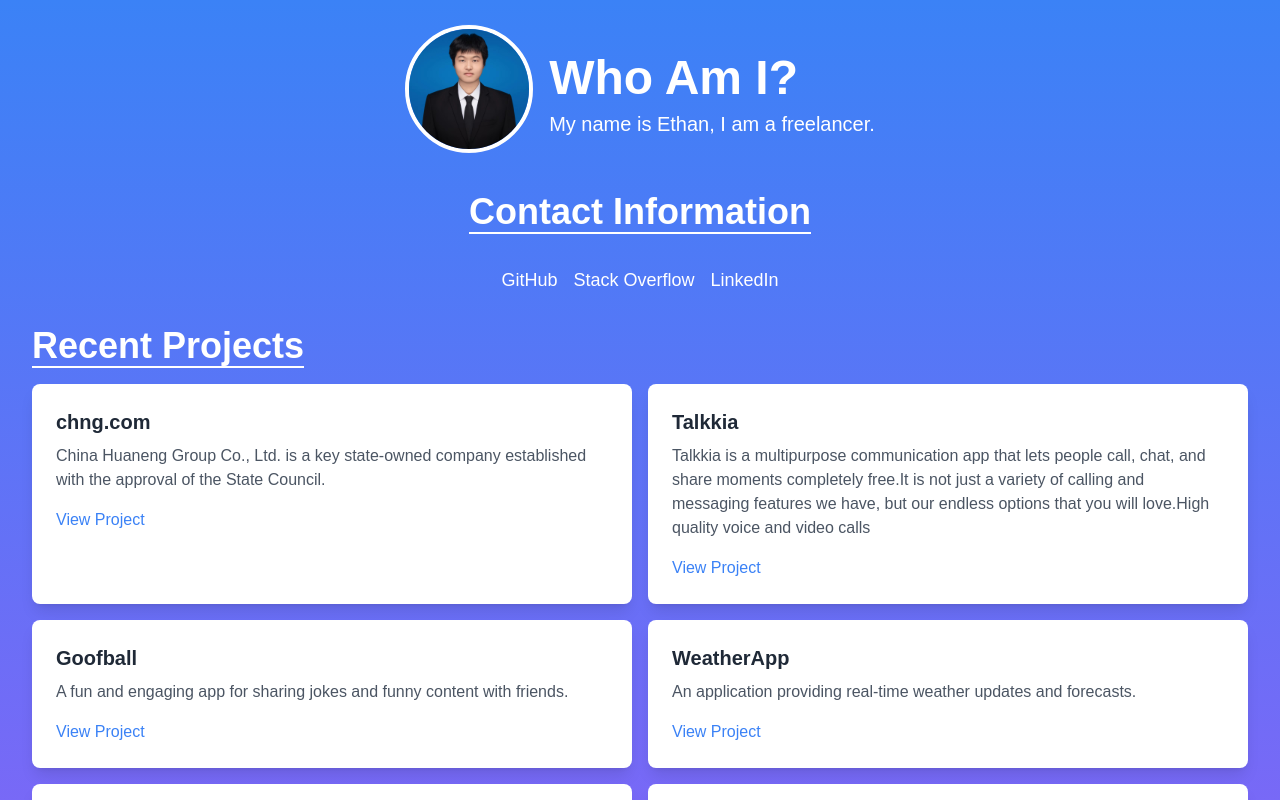
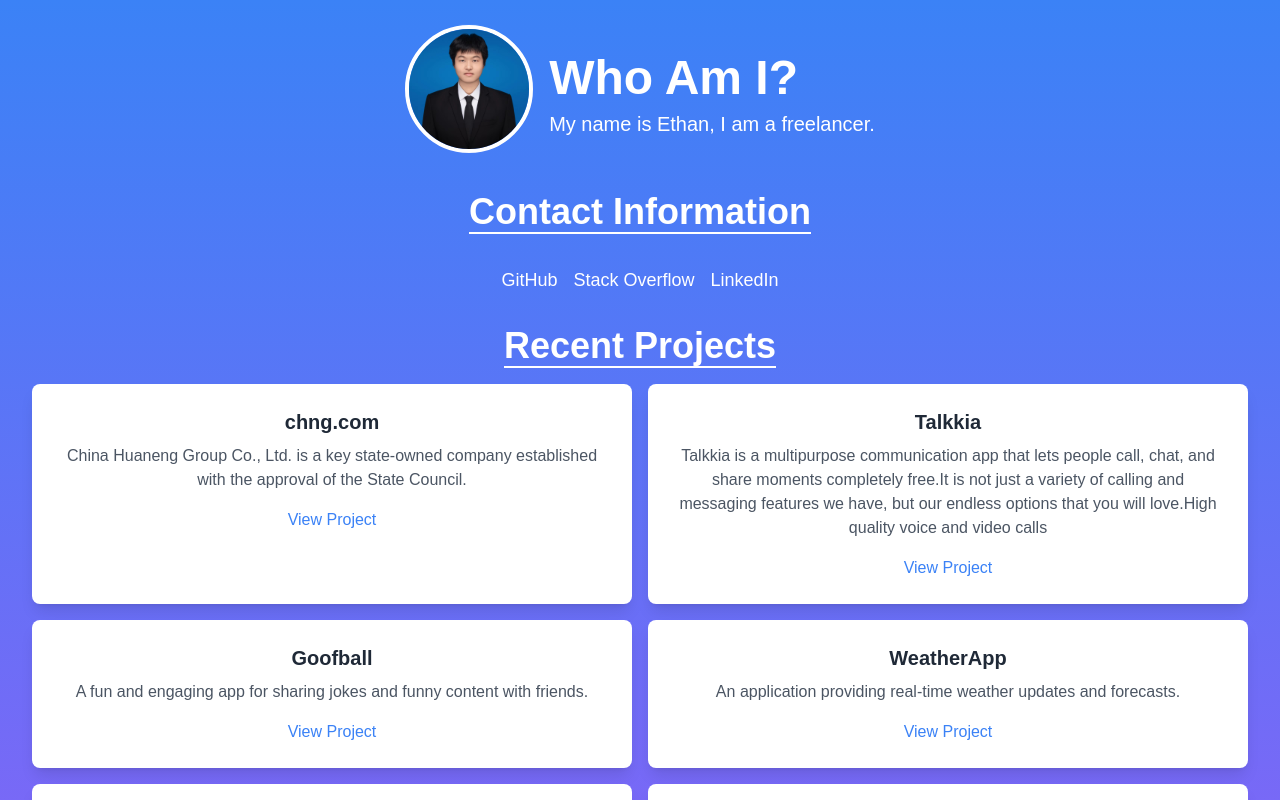
Before and after one commit to hooooooouzx/meet-ethan-web, a Next.js app: page / in a window 1280 px wide. Shown: the top 800 px of the page. Built offline with nearby package versions, Linux system fonts and the light colour scheme.

Commit message:
center projects

```diff
--- a/app/profile.tsx
+++ b/app/profile.tsx
@@ -45,7 +45,7 @@ const Profile = () => {
                 </div>
                 </section>
 
-                <section className="mb-8">
+                <section className="mb-8 text-center">
             <h2 className="text-4xl font-semibold border-b-2 border-white inline-block mb-4">Recent Projects</h2>
             <div className="grid grid-cols-1 sm:grid-cols-2 gap-4">
                 {[
```
